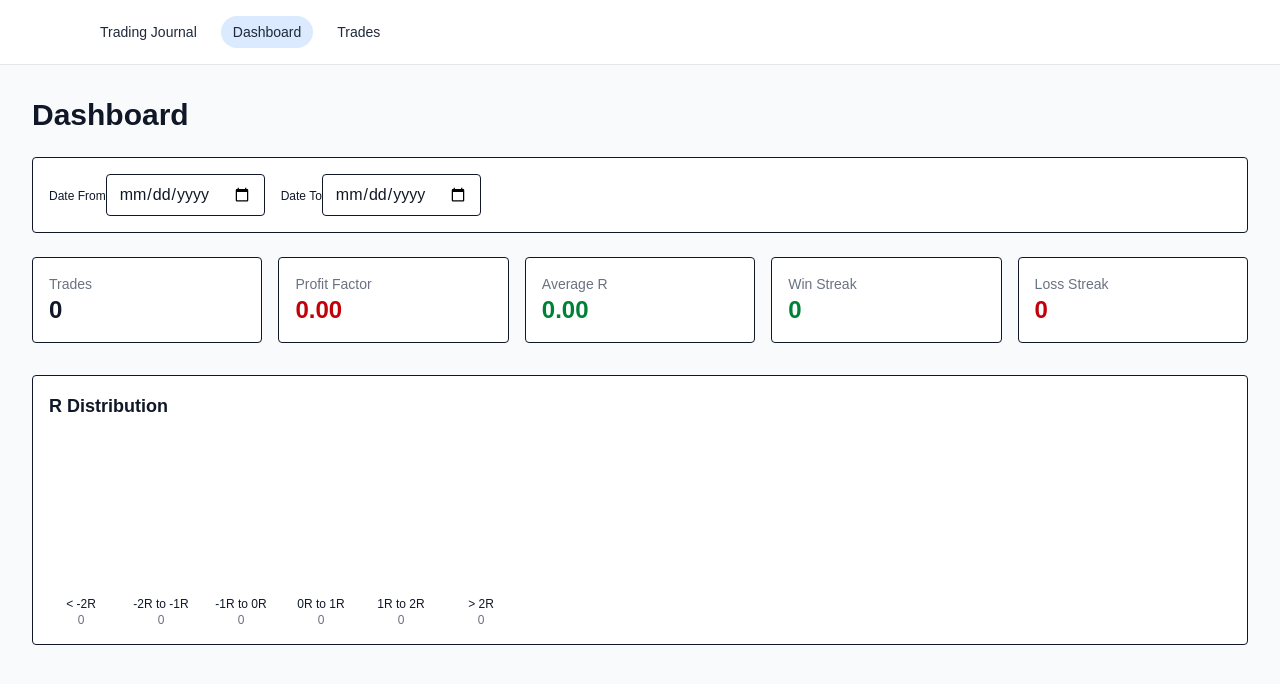
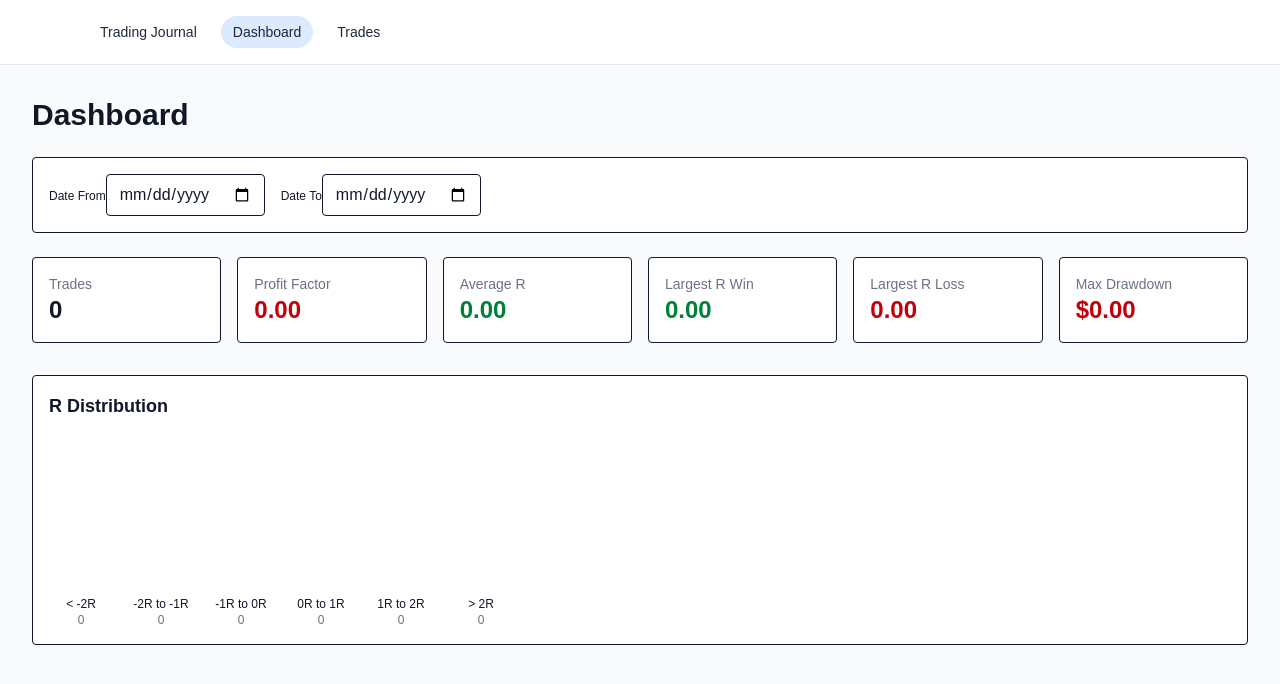
Before and after one commit to jorgemancipe/trading-journal, a Next.js app: page /dashboard in a window 1280 px wide. Shown: the top 684 px of the page. Built offline with nearby package versions, Linux system fonts and the light colour scheme.

Commit message:
Refactor metrics and update helper functions

```diff
--- a/app/dashboard/page.tsx
+++ b/app/dashboard/page.tsx
@@ -3,51 +3,39 @@
 import { useMemo, useState } from "react";
 import { useTrades } from "../context/TradesContext";
 
-/* ───────────────── CSV HELPERS ───────────────── */
-
-function timestampString() {
-  const d = new Date();
-  const pad = (n: number) => String(n).padStart(2, "0");
-  return `${d.getFullYear()}-${pad(d.getMonth() + 1)}-${pad(
-    d.getDate()
-  )}_${pad(d.getHours())}-${pad(d.getMinutes())}-${pad(d.getSeconds())}`;
-}
-
-/* ───────────────── METRIC HELPERS ───────────────── */
+/* ───────────────── HELPERS ───────────────── */
 
 function calculateMaxDrawdown(trades: { profit: number }[]) {
   let equity = 0;
   let peak = 0;
   let maxDD = 0;
-
   for (const t of trades) {
     equity += t.profit;
     peak = Math.max(peak, equity);
     maxDD = Math.max(maxDD, peak - equity);
   }
-
   return maxDD;
 }
 
 function calculateStreaks(trades: { profit: number }[]) {
-  let win = 0;
-  let loss = 0;
+  let winStreak = 0;
+  let lossStreak = 0;
   let maxWin = 0;
   let maxLoss = 0;
 
   for (const t of trades) {
     if (t.profit > 0) {
-      win++;
-      loss = 0;
+      winStreak++;
+      lossStreak = 0;
     } else if (t.profit < 0) {
-      loss++;
-      win = 0;
+      lossStreak++;
+      winStreak = 0;
     } else {
-      win = 0;
-      loss = 0;
+      winStreak = 0;
+      lossStreak = 0;
     }
-    maxWin = Math.max(maxWin, win);
-    maxLoss = Math.max(maxLoss, loss);
+    maxWin = Math.max(maxWin, winStreak);
+    maxLoss = Math.max(maxLoss, lossStreak);
   }
 
   return { maxWin, maxLoss };
@@ -69,7 +57,7 @@ function buildRDistribution(rs: number[]) {
   }));
 }
 
-/* ───────────────── COMPONENT ───────────────── */
+/* ───────────────── PAGE ───────────────── */
 
 export default function DashboardPage() {
   const { trades } = useTrades();
@@ -79,9 +67,9 @@ export default function DashboardPage() {
 
   const filteredTrades = useMemo(() => {
     return trades.filter((t) => {
+      if (t.risk <= 0) return false;
       if (dateFrom && t.date < dateFrom) return false;
       if (dateTo && t.date > dateTo) return false;
-      if (t.risk <= 0) return false;
       return true;
     });
   }, [trades, dateFrom, dateTo]);
@@ -104,12 +92,18 @@ export default function DashboardPage() {
 
     const avgR = rs.length ? rs.reduce((s, r) => s + r, 0) / rs.length : 0;
 
+    const largestRWin =
+      rs.length > 0 ? Math.max(...rs) : 0;
+
+    const largestRLoss =
+      rs.length > 0 ? Math.min(...rs) : 0;
+
     return {
-      totalTrades: filteredTrades.length,
+      trades: filteredTrades.length,
       profitFactor,
       avgR,
-      largestWin: wins.length ? Math.max(...wins.map((t) => t.profit)) : 0,
-      largestLoss: losses.length ? Math.min(...losses.map((t) => t.profit)) : 0,
+      largestRWin,
+      largestRLoss,
       maxDrawdown: calculateMaxDrawdown(filteredTrades),
       streaks: calculateStreaks(filteredTrades),
       rDist: buildRDistribution(rs),
@@ -143,11 +137,15 @@ export default function DashboardPage() {
       </div>
 
       {/* Metrics */}
-      <div className="grid grid-cols-1 md:grid-cols-5 gap-4 mb-8">
-        <Metric label="Trades" value={metrics.totalTrades} />
+      <div className="grid grid-cols-1 md:grid-cols-6 gap-4 mb-8">
+        <Metric label="Trades" value={metrics.trades} />
         <Metric
           label="Profit Factor"
-          value={metrics.profitFactor === Infinity ? "∞" : metrics.profitFactor.toFixed(2)}
+          value={
+            metrics.profitFactor === Infinity
+              ? "∞"
+              : metrics.profitFactor.toFixed(2)
+          }
           positive={metrics.profitFactor >= 1}
           negative={metrics.profitFactor < 1}
         />
@@ -157,8 +155,21 @@ export default function DashboardPage() {
           positive={metrics.avgR >= 0}
           negative={metrics.avgR < 0}
         />
-        <Metric label="Win Streak" value={metrics.streaks.maxWin} positive />
-        <Metric label="Loss Streak" value={metrics.streaks.maxLoss} negative />
+        <Metric
+          label="Largest R Win"
+          value={metrics.largestRWin.toFixed(2)}
+          positive
+        />
+        <Metric
+          label="Largest R Loss"
+          value={metrics.largestRLoss.toFixed(2)}
+          negative
+        />
+        <Metric
+          label="Max Drawdown"
+          value={`$${metrics.maxDrawdown.toFixed(2)}`}
+          negative
+        />
       </div>
 
       {/* R Distribution */}
```
